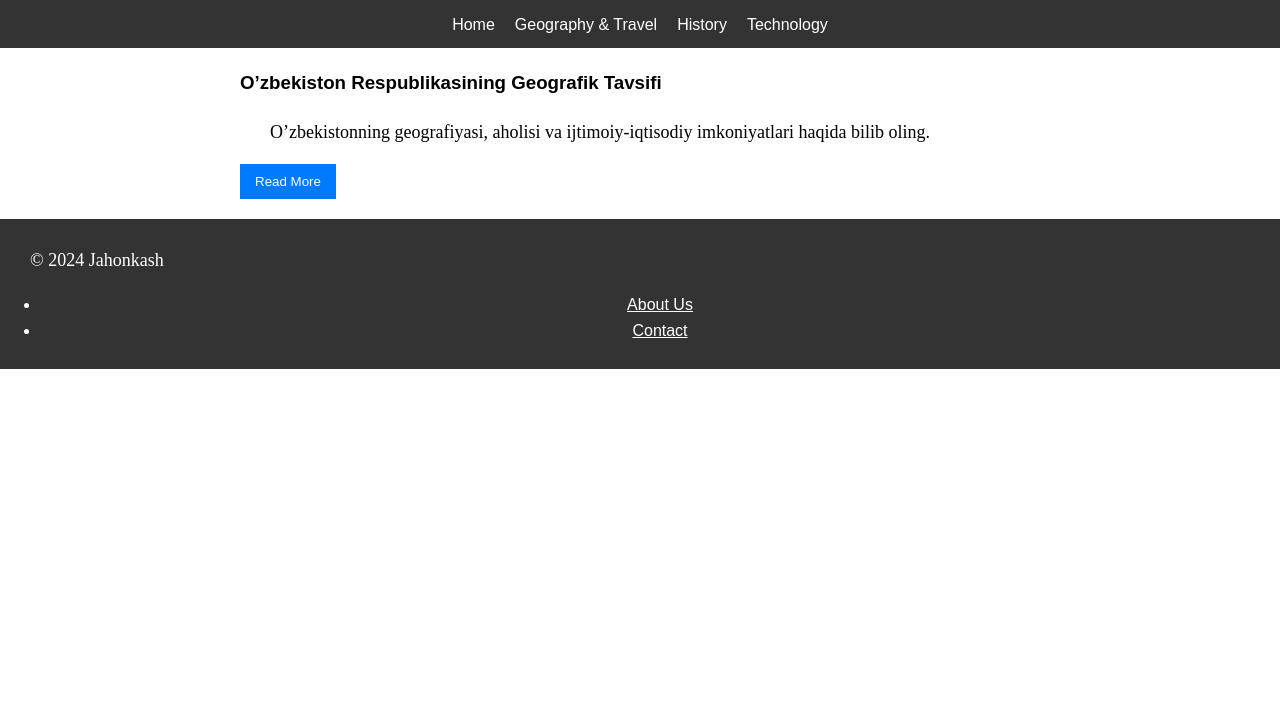
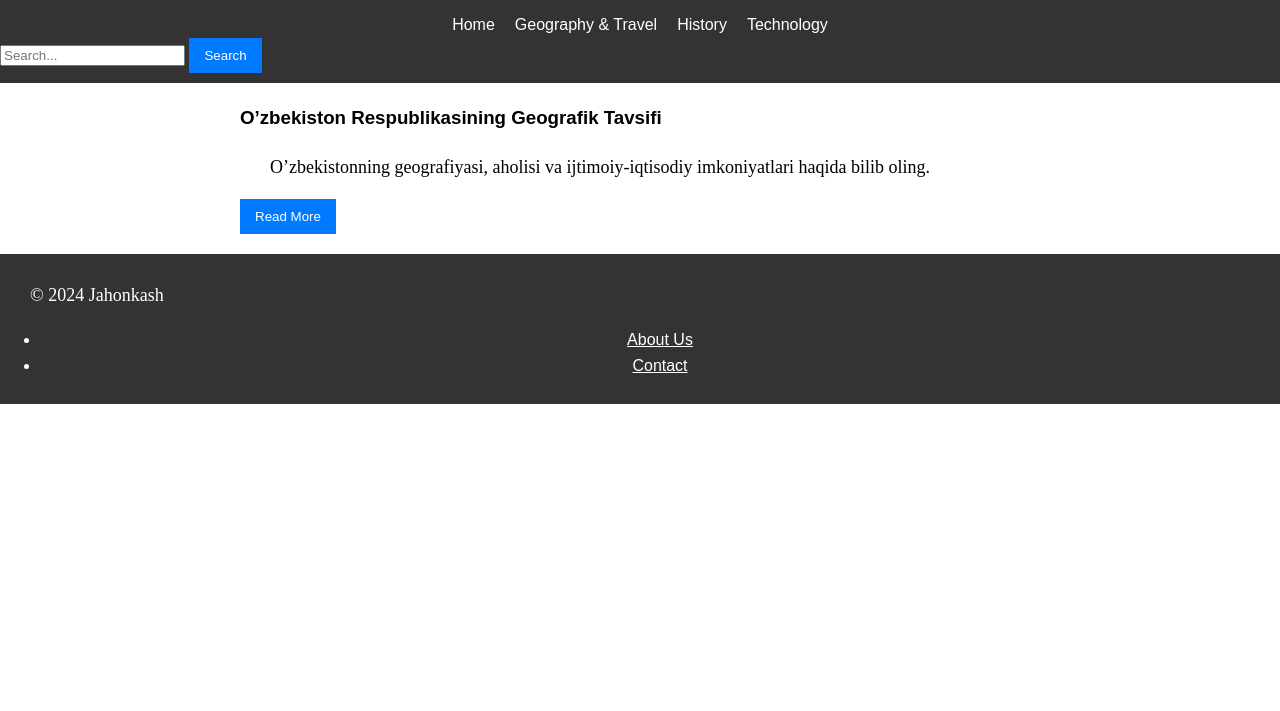
Before and after one commit to Akhigangsta/Double-A, a plain HTML site: page index.html in a window 1280 px wide. Shown: the part 89-800 px from the top of the page. Drawn offline with Linux system fonts and the light colour scheme.

Commit message:
Update index.html

```diff
--- a/index.html
+++ b/index.html
@@ -18,6 +18,11 @@
                 <li><a href="#" onclick="filterPostsByCategory('Technology')">Technology</a></li>
             </ul>
         </nav>
+        <div id="search-bar">
+            <input type="text" id="search-input" placeholder="Search...">
+            <button id="search-button">Search</button>
+        </div>
+        <div id="search-results"></div>
     </header>
 
     <!-- Main Content -->
```
